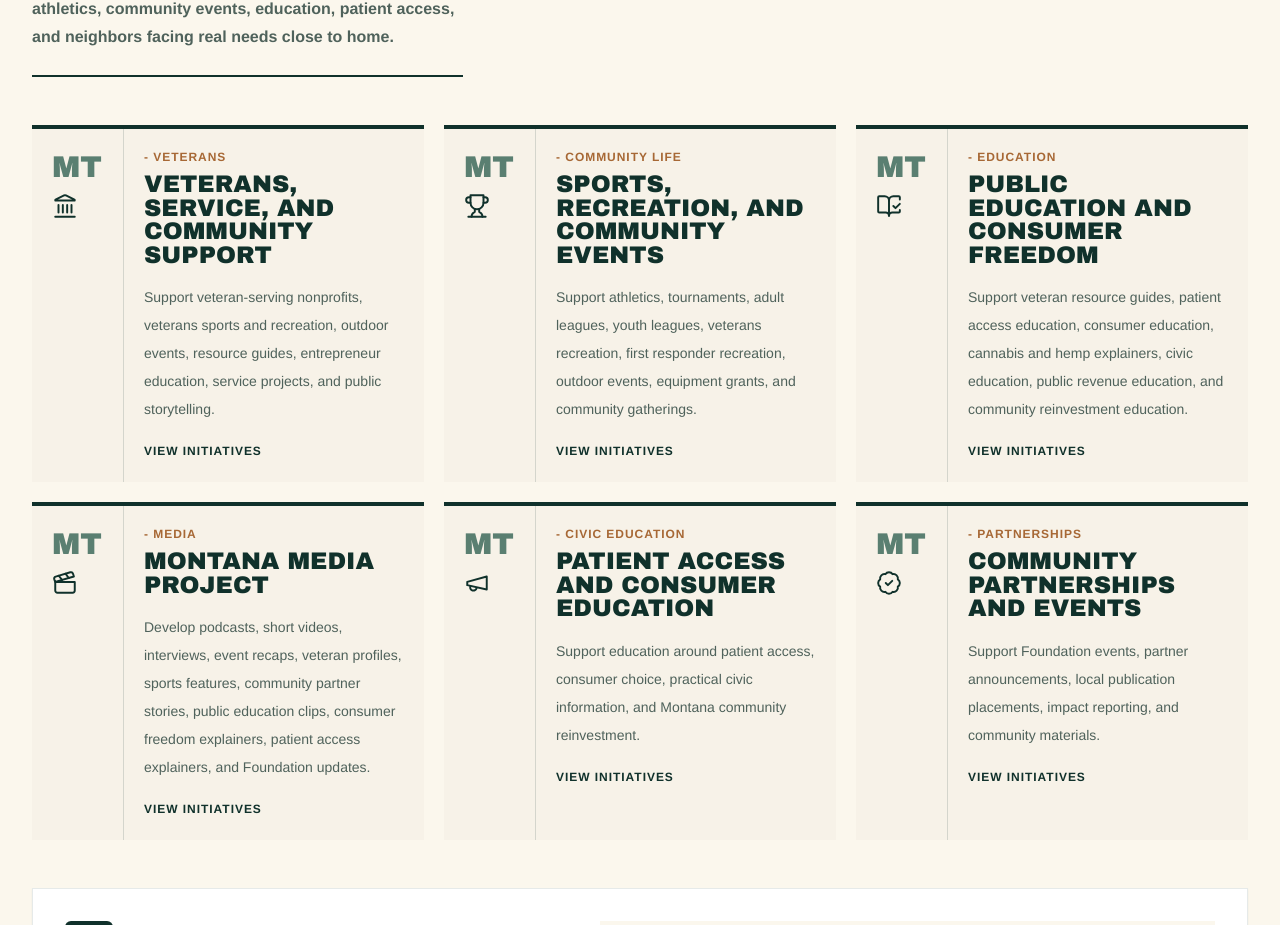
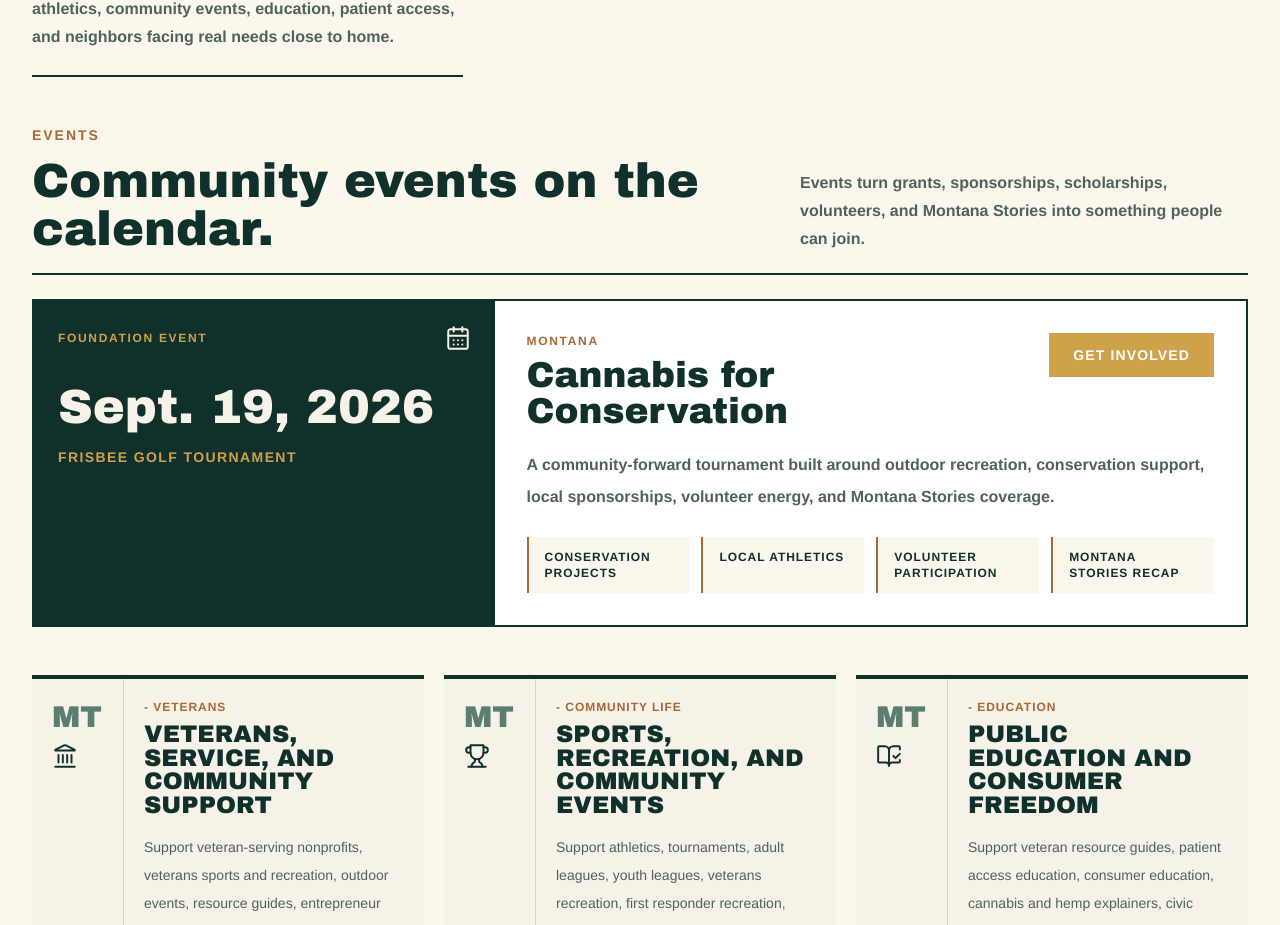
Before and after one commit to Coldwater26/mt-kush-foundation, a Next.js app: page /programs in a window 1280 px wide. Shown: the part 915-1840 px from the top of the page. Built offline with nearby package versions, Linux system fonts and the light colour scheme.

Commit message:
Add conservation disc golf event

```diff
--- a/app/programs/page.tsx
+++ b/app/programs/page.tsx
@@ -1,10 +1,11 @@
 import type { Metadata } from "next";
 import Image from "next/image";
+import { ButtonLink } from "@/components/ButtonLink";
 import { CTASection } from "@/components/CTASection";
 import { ProgramCard } from "@/components/ProgramCard";
 import { ProgramDetailSection } from "@/components/ProgramDetailSection";
 import { SectionIntro } from "@/components/SectionIntro";
-import { fundingPaths, programs } from "@/lib/programs";
+import { fundingPaths, programEvents, programs } from "@/lib/programs";
 import { pageMeta, site } from "@/lib/site";
 
 export const metadata: Metadata = pageMeta.programs;
@@ -59,6 +60,56 @@ export default function ProgramsPage() {
               })}
             </div>
           </div>
+          <div className="mb-12">
+            <div className="mb-6 flex flex-col justify-between gap-4 border-b-2 border-forest pb-5 sm:flex-row sm:items-end">
+              <div>
+                <p className="text-sm font-black uppercase tracking-[0.14em] text-copper">Events</p>
+                <h2 className="mt-3 font-serif text-4xl font-black leading-none text-forest sm:text-5xl">
+                  Community events on the calendar.
+                </h2>
+              </div>
+              <p className="max-w-md text-base font-semibold leading-7 text-smoke">
+                Events turn grants, sponsorships, scholarships, volunteers, and Montana Stories into something people can join.
+              </p>
+            </div>
+            <div className="grid gap-5">
+              {programEvents.map((event) => {
+                const Icon = event.icon;
+
+                return (
+                  <article key={event.title} className="grid overflow-hidden border-2 border-forest bg-white lg:grid-cols-[0.38fr_0.62fr]">
+                    <div className="bg-forest p-6 text-cream">
+                      <div className="flex items-center justify-between gap-4">
+                        <p className="text-xs font-black uppercase tracking-[0.14em] text-gold">{event.eyebrow}</p>
+                        <Icon aria-hidden size={26} strokeWidth={1.8} />
+                      </div>
+                      <p className="mt-8 font-serif text-5xl font-black leading-none text-cream">{event.date}</p>
+                      <p className="mt-4 text-sm font-black uppercase tracking-[0.1em] text-gold">{event.format}</p>
+                    </div>
+                    <div className="p-6 md:p-8">
+                      <div className="flex flex-col gap-3 md:flex-row md:items-start md:justify-between">
+                        <div>
+                          <p className="text-xs font-black uppercase tracking-[0.14em] text-copper">{event.location}</p>
+                          <h3 className="mt-2 font-serif text-4xl font-black leading-none text-forest">{event.title}</h3>
+                        </div>
+                        <ButtonLink href="/contact" className="shrink-0 bg-gold text-forest hover:bg-cream">
+                          Get Involved
+                        </ButtonLink>
+                      </div>
+                      <p className="mt-5 max-w-3xl text-base font-semibold leading-8 text-smoke">{event.copy}</p>
+                      <div className="mt-6 grid gap-3 sm:grid-cols-2 lg:grid-cols-4">
+                        {event.supports.map((item) => (
+                          <p key={item} className="border-l-2 border-copper bg-parchment px-4 py-3 text-xs font-black uppercase tracking-[0.08em] text-forest">
+                            {item}
+                          </p>
+                        ))}
+                      </div>
+                    </div>
+                  </article>
+                );
+              })}
+            </div>
+          </div>
           <div className="grid gap-5 md:grid-cols-2 lg:grid-cols-3">
             {programs.map((program) => (
               <ProgramCard key={program.slug} program={program} />
--- a/lib/programs.ts
+++ b/lib/programs.ts
@@ -1,6 +1,7 @@
 import {
   BadgeCheck,
   BookOpenCheck,
+  CalendarDays,
   Clapperboard,
   HeartHandshake,
   Landmark,
@@ -30,6 +31,20 @@ export const fundingPaths = [
     icon: BookOpenCheck,
     copy:
       "Help with registrations, equipment, education, training, resource access, and participation costs for Montanans who need it."
+  }
+];
+
+export const programEvents = [
+  {
+    title: "Cannabis for Conservation",
+    date: "Sept. 19, 2026",
+    format: "Frisbee golf tournament",
+    location: "Montana",
+    eyebrow: "Foundation Event",
+    icon: CalendarDays,
+    copy:
+      "A community-forward tournament built around outdoor recreation, conservation support, local sponsorships, volunteer energy, and Montana Stories coverage.",
+    supports: ["Conservation projects", "Local athletics", "Volunteer participation", "Montana Stories recap"]
   }
 ];
 
```
